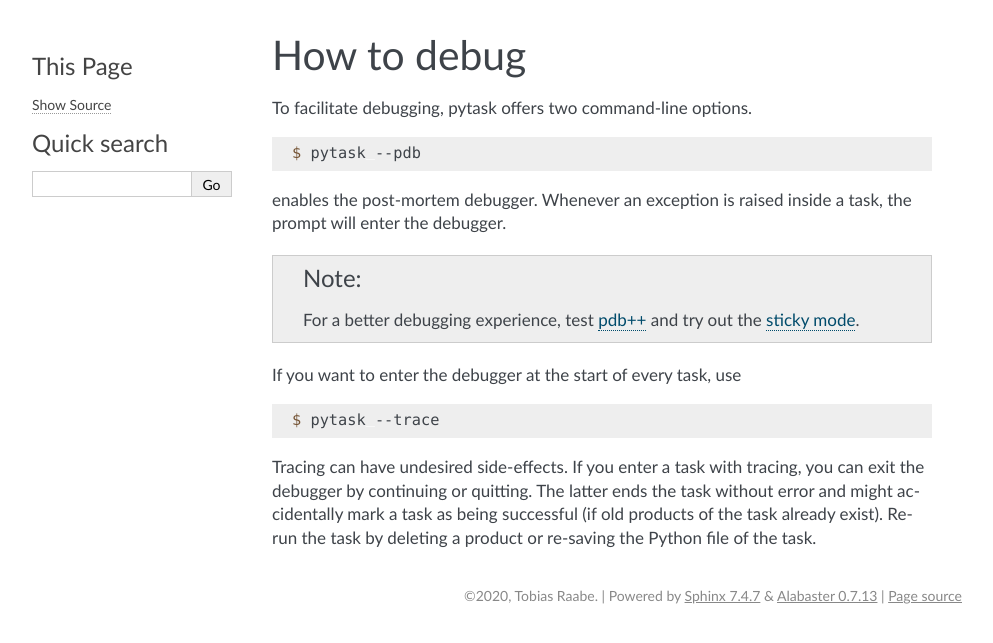
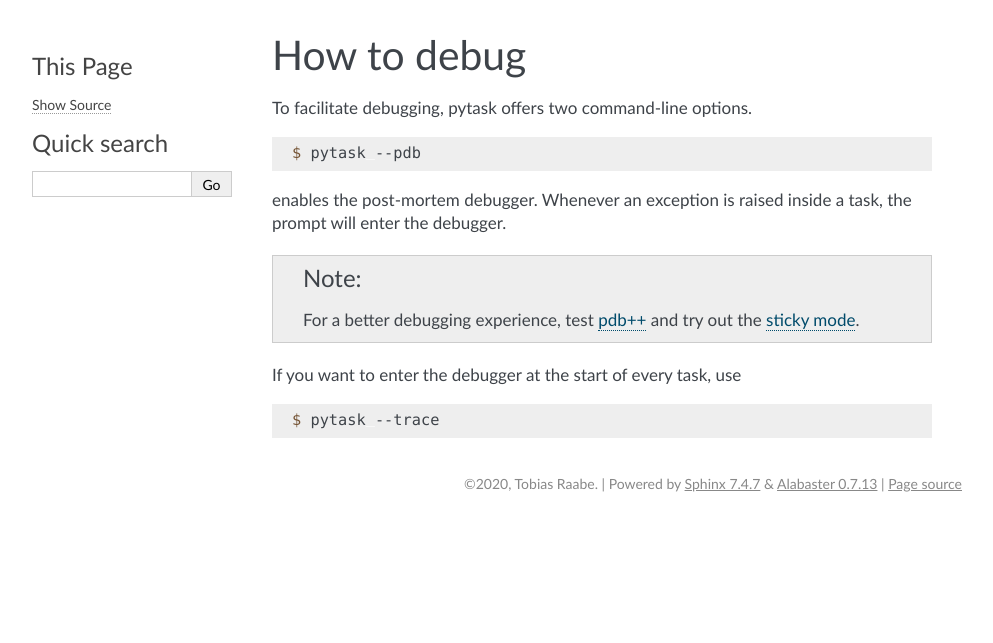
Before and after one commit to pytask-dev/pytask, a Sphinx documentation site: the page built from docs/tutorials/how_to_debug.rst, in a window 1280 px wide. Shown: the top 643 px of the page, without its empty margins (148-1141 px from the left). Built offline with Sphinx 7.4.7, drawn with Linux system fonts in a browser that asks for light colours; pages that are not in the unit, such as notebooks, are missing from menus.

Commit message:
Some ameliorations.

```diff
--- a/docs/tutorials/how_to_debug.rst
+++ b/docs/tutorials/how_to_debug.rst
@@ -20,8 +20,3 @@ If you want to enter the debugger at the start of every task, use
 .. code-block:: console
 
     $ pytask --trace
-
-Tracing can have undesired side-effects. If you enter a task with tracing, you can exit
-the debugger by continuing or quitting. The latter ends the task without error and might
-accidentally mark a task as being successful (if old products of the task already
-exist). Re-run the task by deleting a product or re-saving the Python file of the task.
```
Also changed, not shown: 1 other file.
